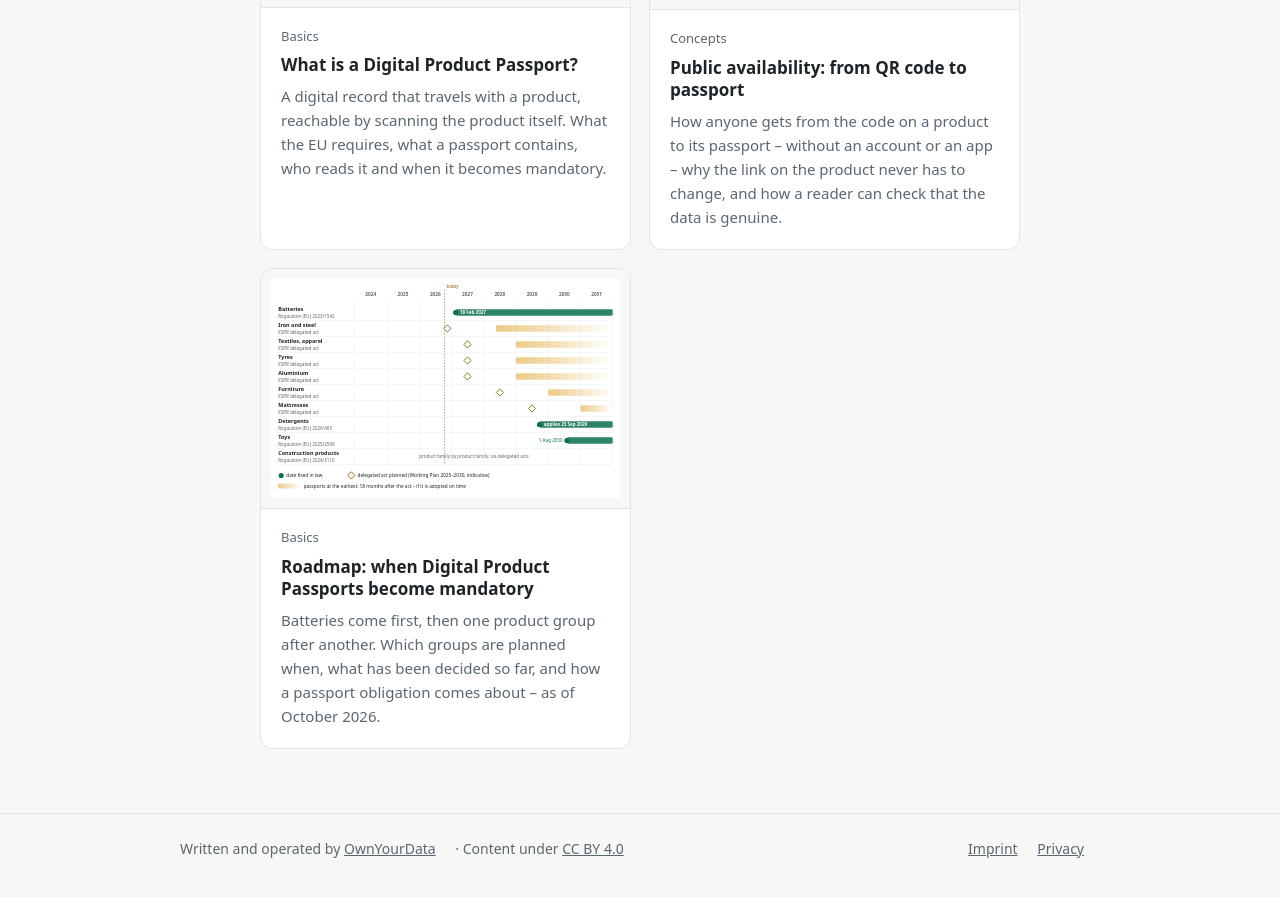
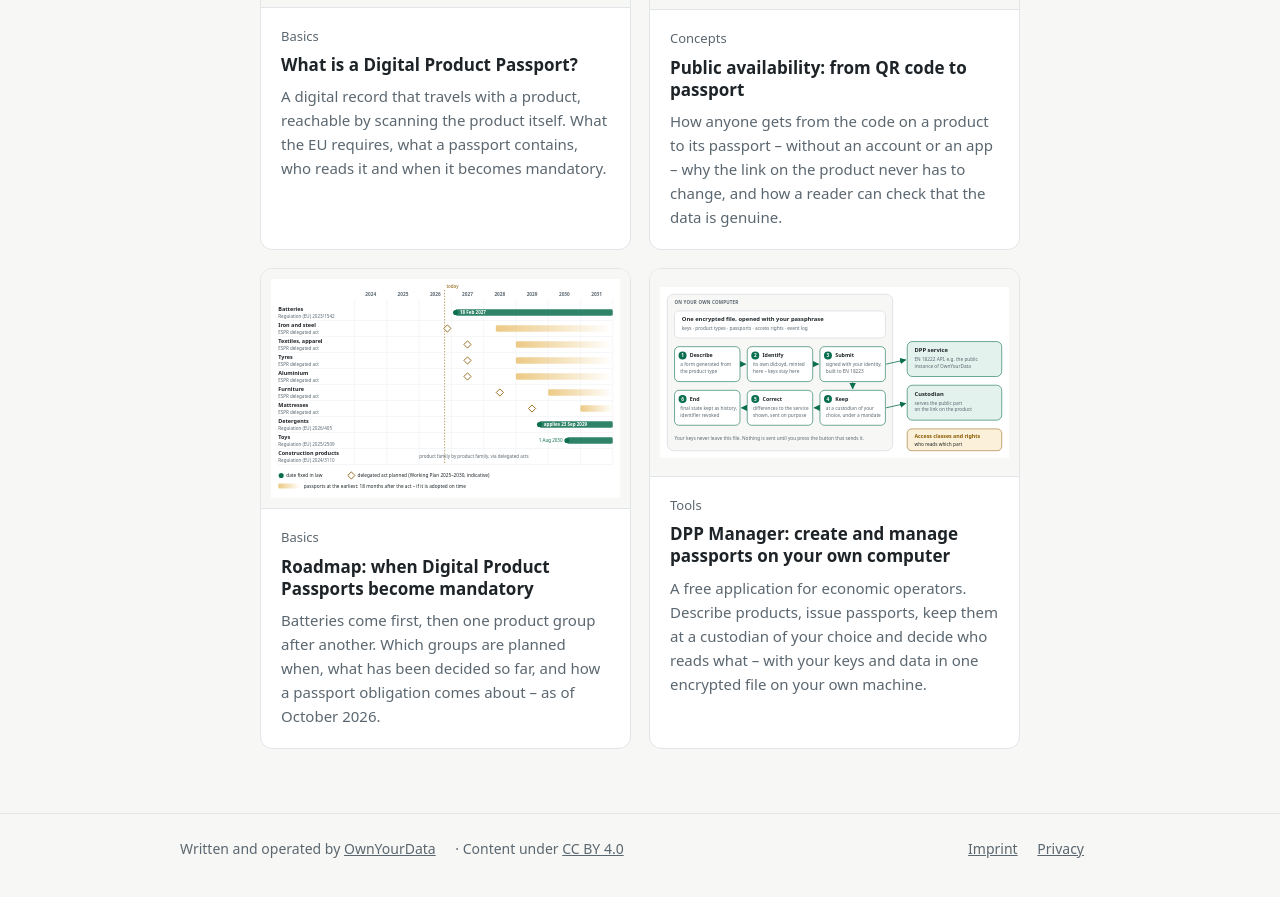
Before and after one commit to OwnYourData/dpp-knowledge-base, a Jekyll site: the page built from _articles/role-based-access.md, in a window 1280 px wide and 900 px high, scrolled down 7434 px. Shown: the top 897 px of the window. Built offline with Jekyll 4.4.1, drawn with Linux system fonts in a browser that asks for light colours; some of the changed lines change nothing that is shown.

Commit message:
Describe the DPP Manager

````diff
--- /dev/null
+++ b/_articles/dpp-manager.md
@@ -0,0 +1,112 @@
+---
+title: "DPP Manager: create and manage passports on your own computer"
+description: A free application for economic operators. Describe products, issue passports, keep them at a custodian of your choice and decide who reads what – with your keys and data in one encrypted file on your own machine.
+section: Tools
+order: 1
+audience: economic operators, product and compliance teams
+last_reviewed: 2026-10-16
+image: /assets/img/dpp-manager-lifecycle.svg
+image_alt: "Diagram: on your own computer, one encrypted file holds keys, product types, passports, access rights and the event log. A passport is described, gets its own identifier, is submitted to a DPP service, kept at a custodian, corrected and finally ended. Access classes and rights decide who reads which part."
+image_caption: "A passport's life in the DPP Manager. Everything on the left stays on your computer."
+image_width: 960
+image_height: 470
+cta:
+  title: Install it in a few minutes
+  text: Any program that runs containers will do – Docker Desktop, Podman Desktop or Rancher Desktop. No account, no licence key.
+  buttons:
+    - label: Installation guide
+      url: "https://github.com/OwnYourData/dpp-manager-public/blob/main/docs/Install.md"
+    - label: Source code
+      url: "https://github.com/OwnYourData/dpp-manager-public"
+further:
+  - title: DPP Manager walkthrough
+    url: "https://github.com/OwnYourData/dpp-service-public/blob/main/docs/DPP-Manager-Demo.md"
+    what: one passport from first start to the end of its life
+  - title: oydeu/dpp-manager on Docker Hub
+    url: "https://hub.docker.com/r/oydeu/dpp-manager"
+    what: the container image
+  - title: SOyA
+    url: "https://soya.ownyourdata.eu"
+    what: the data models behind the product types
+related:
+  - what-is-a-digital-product-passport
+  - role-based-access
+  - public-availability
+---
+
+<div class="tldr" markdown="1">
+<p class="label">In short</p>
+
+- The DPP Manager is a graphical application for the company that has to publish passports – no command line, no account, no licence fee.
+- It runs on your own computer. Everything it knows – keys, products, passports, the event log – sits in **one encrypted file** in a folder you choose.
+- It takes a passport through its whole life: describe, identify, submit, keep at a custodian, correct, end.
+- It also sets **who may read which part** of a passport, and signs access rights for repair shops and recyclers.
+- It is open source under the Apache 2.0 licence.
+</div>
+
+## Why it runs on your computer
+
+A passport is signed with keys, and whoever holds the keys controls what the passport says. The DPP Manager therefore creates your identity and every passport's identifier on your own machine, and the private keys never leave the encrypted file.
+
+The application talks to a DPP service over the standard API of EN 18222. It sends nothing until you press the button that sends it. If you change service or custodian later, your keys, your history and your drafts come with you – they were never anywhere else.
+
+## Getting started
+
+The DPP Manager is delivered as a container image, `oydeu/dpp-manager`. With a container program installed, three lines in a terminal start it:
+
+```sh
+mkdir -p ~/Documents/dpp-manager && cd ~/Documents/dpp-manager
+curl -fsSLO https://raw.githubusercontent.com/OwnYourData/dpp-manager-public/main/docker-compose.yml
+docker compose up -d
+```
+
+Docker Desktop users can also do it without a terminal: search for `oydeu/dpp-manager`, press **Run**, choose a folder for the data. The [installation guide](https://github.com/OwnYourData/dpp-manager-public/blob/main/docs/Install.md) walks through both routes and says which container programs are free for which companies.
+
+Then open `http://localhost:3000`. On the first start you choose a passphrase.
+
+{% include figure.html src="/assets/img/screens/dpp-manager-first-start.png" alt="Screenshot of the DPP Manager's first start: the OwnYourData logo, a warning that the passphrase encrypts everything and cannot be recovered, two passphrase fields and the button 'Create the data file'." caption="The first start. The passphrase encrypts everything – nobody can reset it, which is also why nobody else can read your data." screenshot=true maxwidth="420" width="600" height="850" %}
+
+A short setup follows: which DPP service to write to, an identity of your own, and where your passports should be kept. Each screen explains itself, in English or German.
+
+## Product types instead of blank forms
+
+What a passport contains depends on the product. The DPP Manager describes each kind of product as a **product type** – a data model in SOyA, with its fields, labels in several languages, validation rules and the transformation into the passport format of EN 18223.
+
+{% include figure.html src="/assets/img/screens/dpp-manager-product-types.png" alt="Screenshot of the Product types page: an LED lamp and a traction battery, each with its SOyA structure, the state Ready, the number of overlays and the languages EN and DE, and the actions Fetch again, Edit and Access classes." caption="Two product types ship with the application: an LED lamp and a traction battery. Further types can be added from any SOyA repository." screenshot=true width="1400" height="559" %}
+
+A product type is fetched once and kept in the data file. From then on the form, the checks and the transformation work without a network. The answers can also come from a JSON file – read in the browser, never uploaded – when the data already exists in another system.
+
+## From draft to published passport
+
+1. **Describe.** Fill in the form of the product type. A draft is saved even when it is incomplete; what is missing is shown, not enforced.
+2. **Identify.** The passport gets an identifier of its own – a `did:oyd` minted on your machine, pointing to where the passport will be readable.
+3. **Submit.** The DPP Manager builds the passport as defined in EN 18223, signs the request with your identity and sends it to the DPP service.
+4. **Keep.** The passport is held by a custodian of your choice, under a **mandate**: one signed statement naming one passport, one storage place and a lifetime. It can be renewed in a click and revoked without asking anybody.
+5. **Correct.** A submitted passport stays editable. The difference between your version and the one the service holds is shown, and sending the correction is a deliberate act of its own.
+6. **End.** At the end of the product's life the service stops serving the passport and keeps its final state as history; the identifier is then revoked with the keys only you hold.
+
+After every submission and correction, the DPP Manager writes a hash of the published content into the passport's identifier, signed with the passport's own key. Anyone can check later that the passport has not been changed – see [Public availability]({{ '/public-availability/' | relative_url }}).
+
+{% include figure.html src="/assets/img/screens/dpp-manager-custody.png" alt="Screenshot of a passport page, sections 'Who holds this passport' with custodian, collection, mandate dates, the operations the mandate covers and buttons to sign a fresh mandate or compare with the service, and 'Content binding' with the attested hash and the time it was attested." caption="Who holds the passport, under which mandate, and the hash that binds its content." screenshot=true width="1400" height="700" %}
+
+## Deciding who reads what
+
+By default, every field of a passport is public. Two pages change that when you want them to:
+
+- **Access classes** – per product type, each field is set to *public*, *legitimate interest* or *authorities*. The product type can suggest a starting point.
+- **Access rights** – you grant a reader with a legitimate interest, such as a repair shop, access to some or all of your passports for at most a year. Revoking ends it at once.
+
+How the DPP Service enforces this, and what each reader gets, is explained in [Role-based access to passport data]({{ '/role-based-access/' | relative_url }}).
+
+## Everything on record
+
+Every action – opening the file, submitting, correcting, reading, ending – is entered in an **event log** inside the data file. Each entry is sealed against the one before it, so an entry that is removed or changed afterwards shows up.
+
+{% include figure.html src="/assets/img/screens/dpp-manager-event-log.png" alt="Screenshot of the event log: the message 'The log is intact – 12 entries, each one sealed against the one before it', a filter, and entries such as Passport read, Passport corrected and Passport submitted with their identifiers and the service." caption="The event log says whether its chain of entries is intact." screenshot=true maxwidth="640" width="1012" height="842" %}
+
+Backing up is copying one file. *Administration → Data file → Create a backup copy* writes a consistent copy while the application is running; moving that file to another computer and opening it with the same passphrase moves your work.
+
+## What it does not do yet
+
+> The DPP Manager is built for one person acting for one economic operator. Roles – several people acting for the same operator with different permissions – are planned.
+{: .open}
--- a/_articles/role-based-access.md
+++ b/_articles/role-based-access.md
@@ -29,6 +29,7 @@
   - what-is-a-digital-product-passport
   - public-availability
   - dpp-roadmap
+  - dpp-manager
 ---
 
 <div class="tldr" markdown="1">
````
Also changed, not shown: assets/img/dpp-manager-lifecycle.svg (added), assets/img/screens/dpp-manager-custody.png (added), assets/img/screens/dpp-manager-event-log.png (added), assets/img/screens/dpp-manager-first-start.png (added), assets/img/screens/dpp-manager-product-types.png (added).
